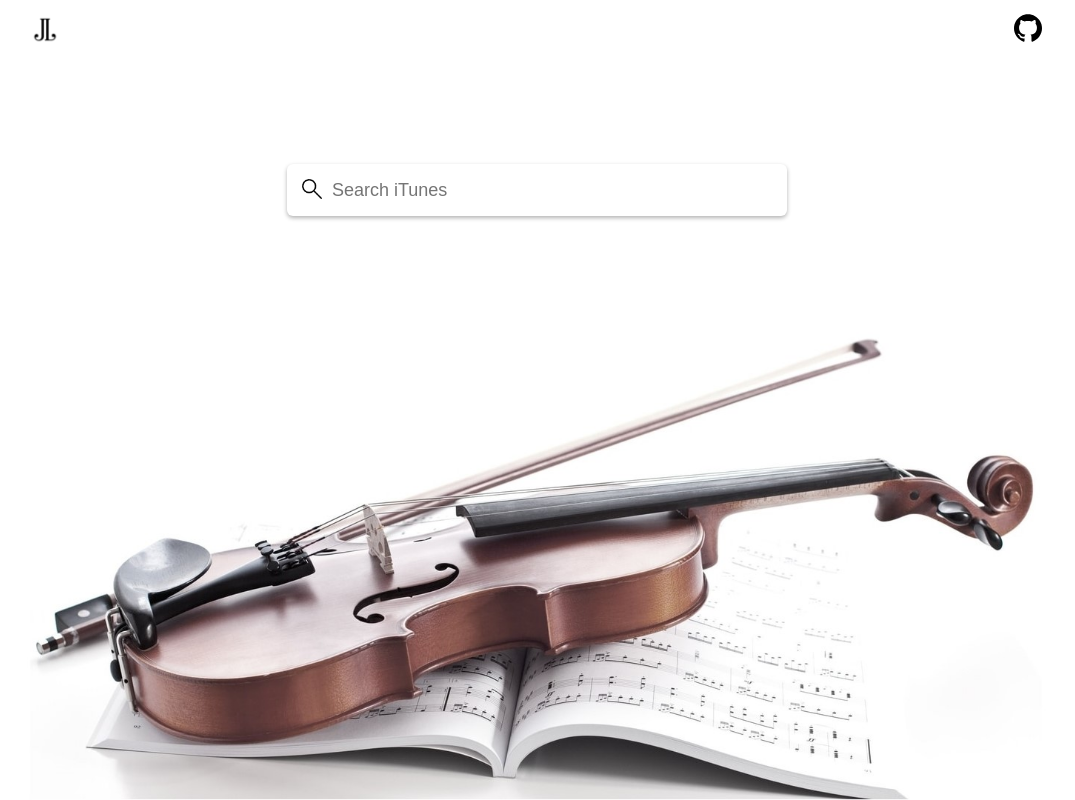
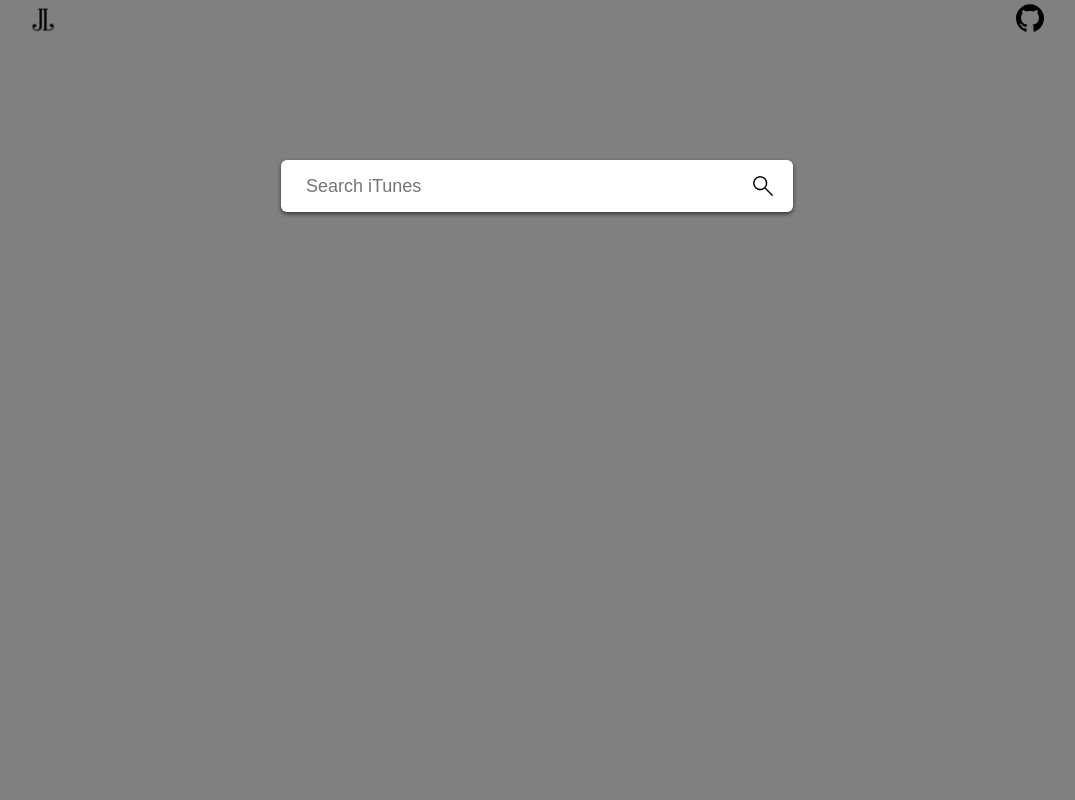
Before and after one commit to JiayiLiuCA/React-iTunes-Search, a React (Create React App) app: page / in a window 1280 px wide. Shown: the whole page, without its empty margins (104-1179 px from the left). Built offline with nearby package versions, Linux system fonts and the light colour scheme.

Commit message:
Update search bar

```diff
--- a/src/App.js
+++ b/src/App.js
@@ -4,6 +4,8 @@
 //CSS
 import './Styles/App.css'
 import Header from './Components/Header';
+
+import logo from './img/logo.svg'
 
 const App = () => {
   const [searchText, setSearchText] = useState('')
@@ -38,7 +40,9 @@
     <div className={`container${loadStatus !== 'beforeLoad'? ' container-loaded' : ''}`}>
       <Header handleChange={handleChange} loadStatus={loadStatus}/>
       {loadStatus === 'loading' &&
-        <div> loading </div>
+        <div>
+          <img src={logo} width='30vh' height='30vh' alt='react-search-logo'/>
+        </div>
       }
       {loadStatus === 'loaded' &&
         !items.length &&
--- a/src/Components/Header.js
+++ b/src/Components/Header.js
@@ -1,4 +1,4 @@
-import React,{useState} from 'react'
+import React, { useState } from 'react'
 import '../Styles/Header.css'
 import searchIcon from '../img/search.png'
 import favicon from '../img/favicon-32x32.png'
@@ -12,16 +12,28 @@
         }
     }
 
+    const handleClick = () => {
+        console.log("click")
+    }
+
     return (
         <div className="header">
             <div className="header-icon">
-                <img src={favicon} width="30" height="30" alt="favicon" />
+                <img src={favicon}
+                    width="30"
+                    height="30"
+                    alt="favicon"
+                />
             </div>
             {/* transform search bar to middle before searching */}
             <div className={`header-search-bar${loadStatus === 'beforeLoad' ? ' header-search-bar-transform' : ''}`}>
                 <div className="header-search-bar-input">
-                    <img src={searchIcon} alt="searchIcon" />
+                    <img src={searchIcon}
+                         alt="searchIcon"
+                         onClick={() => handleChange(searchText)}
+                    />
                     <input
+                        id="Search"
                         type="search"
                         placeholder="Search iTunes"
                         value={searchText}
--- a/src/Styles/App.css
+++ b/src/Styles/App.css
@@ -7,11 +7,13 @@
 .container{
     text-align: center;
     height: 100vh;
-    background-color: none;
+    background-color: gray;
+    /*
     background-image: url("../img/background.jpg");
     background-repeat: no-repeat;
     background-size: cover;
     background-position: center center;
+    */
 
 
 }
--- a/src/Styles/Header.css
+++ b/src/Styles/Header.css
@@ -1,10 +1,10 @@
 .header {
     width: 100%;
-    height: 60px;
+    height: 5vh;
     display: flex;
     justify-content: space-between;
     align-items: center;
-    background-color: rgba(229,229,234,0.0);
+    background-color: transparent;
 
 }
 
@@ -30,21 +30,31 @@
     width: 20px;
     height: 20px;
     position: absolute;
-    top: 15px;
-    left: 15px;
+    top: 16px;
+    left: calc(100% - 40px);
+
+    cursor: pointer;
+}
+
+/*Cancel button style*/
+#Search::-webkit-search-cancel-button{
+    position:relative;
+    right:55px;
+    cursor: pointer;
+
 }
 
 .header-search-bar-input input {
     background: white;
-    width: 35vw;
-    min-width: 500px;
+    width: 40vw;
+    min-width: 350px;
+    max-width: 700px;
     height:52px;
 
-    padding-left: 45px;
+    padding-left: 25px;
     border: 0px;
     border-radius: 6px;
-    box-shadow: 0 2px 4px rgba(0,0,0,0.3); /*ridge effect*/
-    border-style: ridge;
+    box-shadow: 0 2px 4px rgba(0,0,0,0.6); /*ridge effect*/
     font-size: large;
     outline: none;
 }
```
